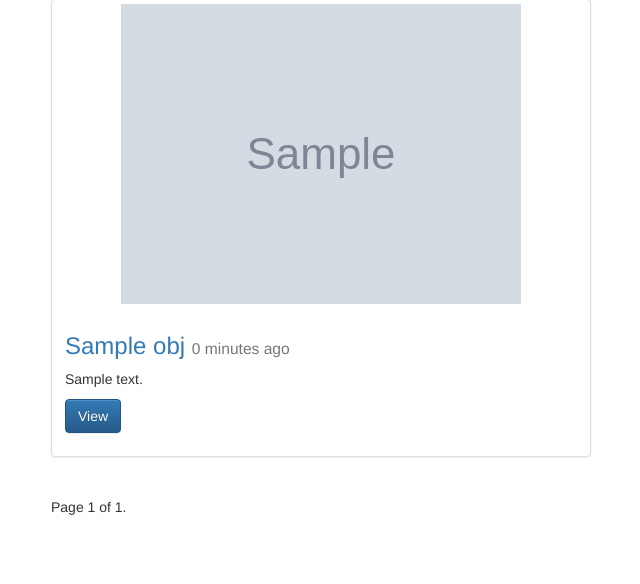
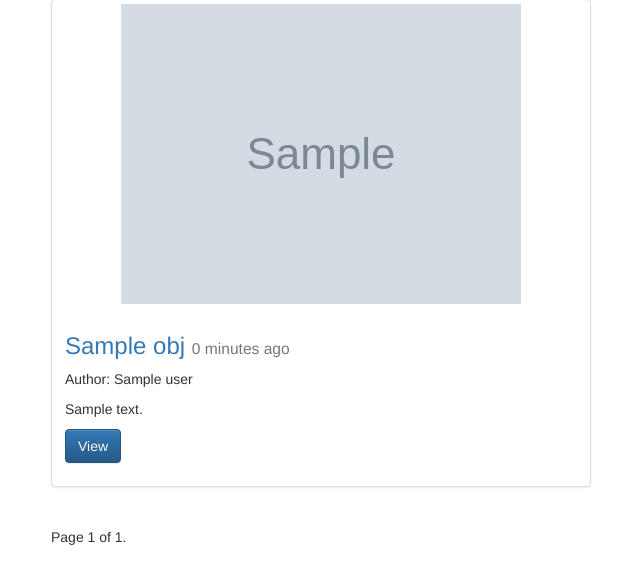
Before and after one commit to codingforentrepreneurs/try-django-19, a Django app: template src/templates/post_list.html in a window 1280 px wide. Shown: the part 71-655 px from the top of the page, without its empty margins (319-959 px from the left). Run offline with Django 3.2, Linux system fonts and the light colour scheme; the template is opened without the code that fills it: most values are stand-ins (such as "Sample title", 1, 10 or a date in 2020); grey boxes marked "Sample" are stand-in pictures; parts of the project's set-up code (start-up, migrations or seed data) failed here and were passed over; some libraries are stand-ins or nearby versions.

Commit message:
33 - Associate User to Post with a Foreign Key

```diff
--- a/src/posts/models.py
+++ b/src/posts/models.py
@@ -1,6 +1,6 @@
 from __future__ import unicode_literals
 
-
+from django.conf import settings
 from django.core.urlresolvers import reverse
 from django.db import models
 from django.db.models.signals import pre_save
@@ -16,6 +16,7 @@ def upload_location(instance, filename):
     return "%s/%s" %(instance.id, filename)
 
 class Post(models.Model):
+    user = models.ForeignKey(settings.AUTH_USER_MODEL, default=1)
     title = models.CharField(max_length=120)
     slug = models.SlugField(unique=True)
     image = models.ImageField(upload_to=upload_location,
--- a/src/posts/views.py
+++ b/src/posts/views.py
@@ -11,9 +11,11 @@ from .models import Post
 def post_create(request):
 	if not request.user.is_staff or not request.user.is_superuser:
 		raise Http404
+
 	form = PostForm(request.POST or None, request.FILES or None)
 	if form.is_valid():
 		instance = form.save(commit=False)
+		instance.user = request.user
 		instance.save()
 		# message success
 		messages.success(request, "Successfully Created")
--- a/src/templates/post_detail.html
+++ b/src/templates/post_detail.html
@@ -13,7 +13,9 @@
     <img src='{{ instance.image.url }}' class='img-responsive' />
     {% endif %}
 <h1>{{ title }} <small>{{ instance.timestamp}}</small></h1>
-
+{% if instance.user.get_full_name %}
+<p>Author: {{ instance.user.get_full_name }}</p>
+{% endif %}
 
 <a href="https://www.facebook.com/sharer/sharer.php?u={{ request.build_absolute_uri }}">
 Facebook
--- a/src/templates/post_list.html
+++ b/src/templates/post_list.html
@@ -14,6 +14,7 @@
         {% endif %}
       <div class="caption">
         <h3><a href='{{ obj.get_absolute_url }}'>{{ obj.title }}</a> <small>{{ obj.timestamp|timesince }} ago</small></h3>
+        {% if obj.user.get_full_name %}<p>Author: {{ obj.user.get_full_name }}</p>{% endif %}
         <p>{{ obj.content|linebreaks|truncatechars:120 }}</p>
         <p><a href="{{ obj.get_absolute_url }}" class="btn btn-primary" role="button">View</a></p>
       </div>
```
Also changed, not shown: media_cdn/None/car_7py0UuC.jpg (added), src/db.sqlite3, src/posts/migrations/0002_post_user.py (added).
